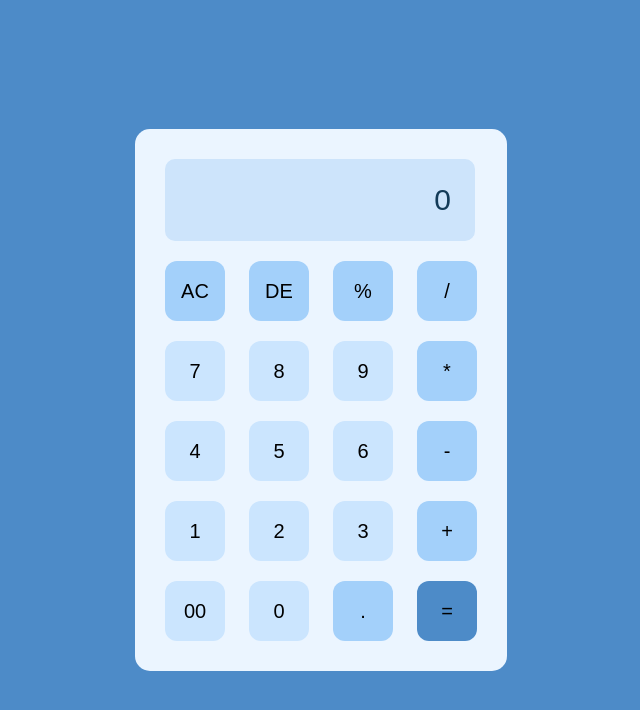
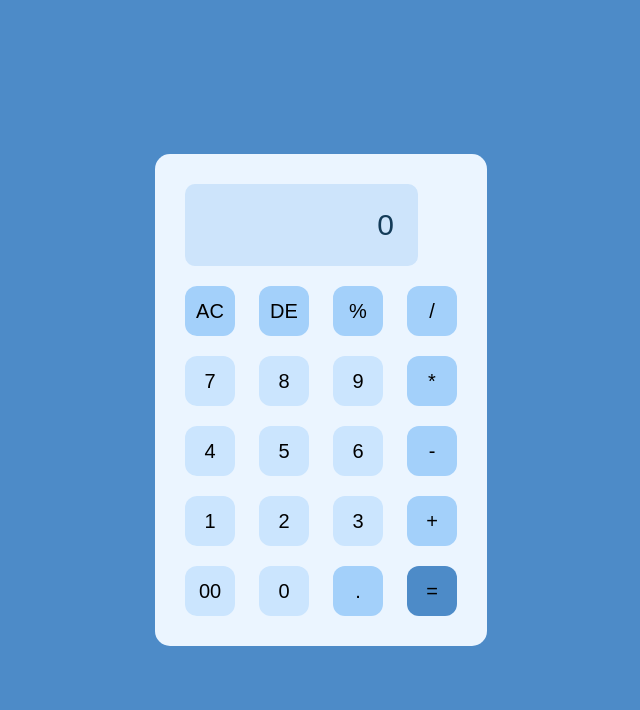
Before and after one commit to GauravJha610/OIBSIP, a plain HTML site: page Calculator using HTML,CSS &JS/index.html in a window 1280 px wide. Shown: the whole page, without its empty margins (319-959 px from the left). Drawn offline with Linux system fonts and the light colour scheme.

Commit message:
Update style.css
making width and height small

```diff
--- a/Calculator using HTML,CSS &JS/style.css
+++ b/Calculator using HTML,CSS &JS/style.css
@@ -22,7 +22,7 @@
 input{
 
     border: 0;
-    width: 310px;
+    width: 233px;
     padding: 24px;
     border-radius: 10px ;
     font-size: 30px;
@@ -40,8 +40,8 @@ button{
     background-color: #cbe5fe;
     margin: 10px;
     font-size: 20px;
-    width: 60px;
-    height: 60px;
+    width: 50px;
+    height: 50px;
     border: 2px;
     border-radius: 12px;
     cursor: pointer;
```
